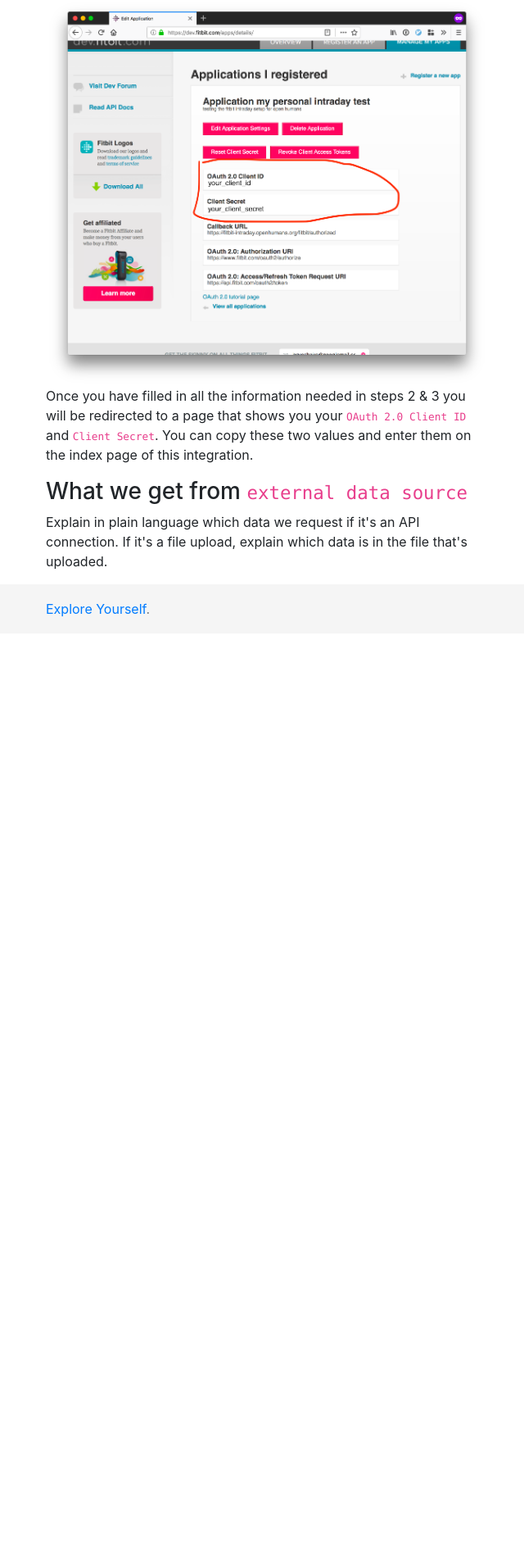
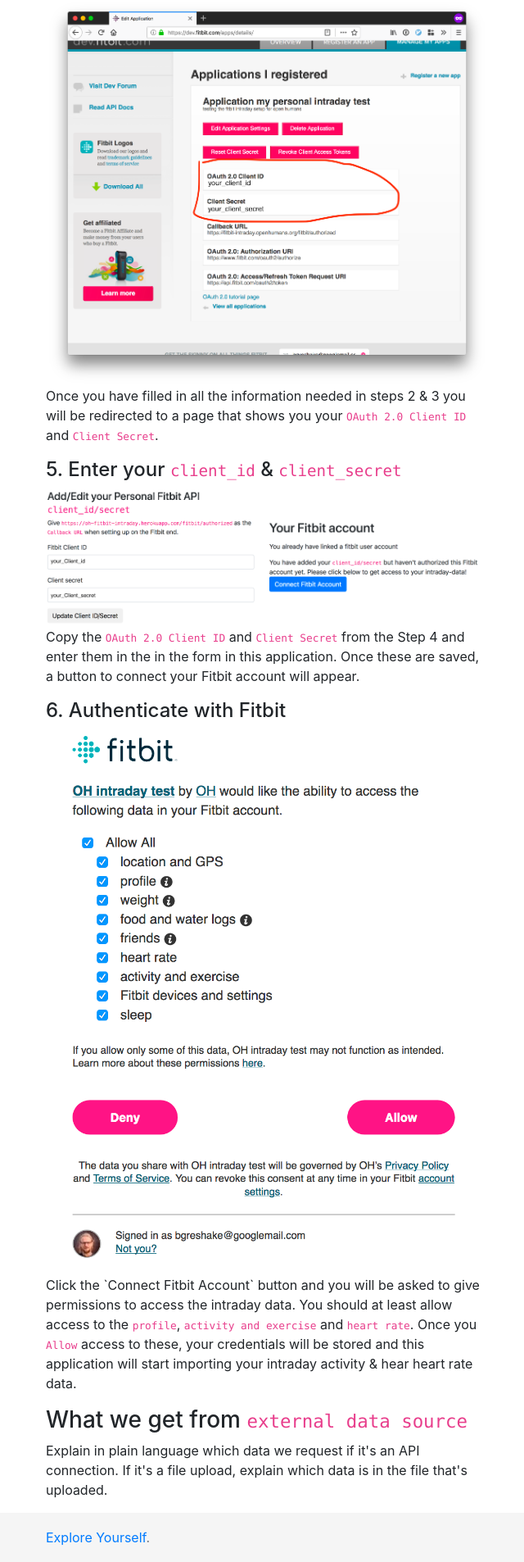
Before and after one commit to OpenHumans/oh-fitbit-intraday, a Django app: page /about in a window 1280 px wide. Shown: the part 2572-4478 px from the top of the page at 82% size, without its empty margins (29-669 px from the left). Before the commit the page ends 3325 px from the top, so only its background shows below. Run offline with Django 3.2, Linux system fonts and the light colour scheme; parts of the project's set-up code (start-up, migrations or seed data) failed here and were passed over; some libraries are stand-ins or nearby versions.

Commit message:
add more screenshots

```diff
--- a/main/templates/main/about.html
+++ b/main/templates/main/about.html
@@ -77,7 +77,21 @@
             <a href="{% static 'img/setup-4.png' %}"><img src="{% static 'img/setup-4.png' %}" width="100%" /></a>
             <p>
               Once you have filled in all the information needed in steps 2 & 3 you will be redirected to a page that
-              shows you your <code>OAuth 2.0 Client ID</code> and <code>Client Secret</code>. You can copy these two values and enter them on the index page of this integration.
+              shows you your <code>OAuth 2.0 Client ID</code> and <code>Client Secret</code>.
+            </p>
+            <h4>5. Enter your <code>client_id</code> & <code>client_secret</code></h4>
+            <a href="{% static 'img/setup-5.png' %}"><img src="{% static 'img/setup-5.png' %}" width="49%" /></a>
+            <a href="{% static 'img/setup-6.png' %}"><img src="{% static 'img/setup-6.png' %}" width="49%" /></a>
+            <p>
+              Copy the <code>OAuth 2.0 Client ID</code> and <code>Client Secret</code> from the Step 4 and enter them in the
+              in the form in this application. Once these are saved, a button to connect your Fitbit account will appear.
+            </p>
+            <h4>6. Authenticate with Fitbit</code></h4>
+            <a href="{% static 'img/setup-7.png' %}"><img src="{% static 'img/setup-7.png' %}" width="100%" /></a>
+            <p>
+              Click the `Connect Fitbit Account` button and you will be asked to give permissions to access the intraday data.
+              You should at least allow access to the <code>profile</code>, <code>activity and exercise</code> and <code>heart rate</code>. Once you <code>Allow</code>
+              access to these, your credentials will be stored and this application will start importing your intraday activity & hear heart rate data.
             </p>
 
           </div>
```
Also changed, not shown: main/templates/main/index.html (+16 -1 lines), static/img/setup-5.png (added), static/img/setup-6.png (added), static/img/setup-7.png (added).
